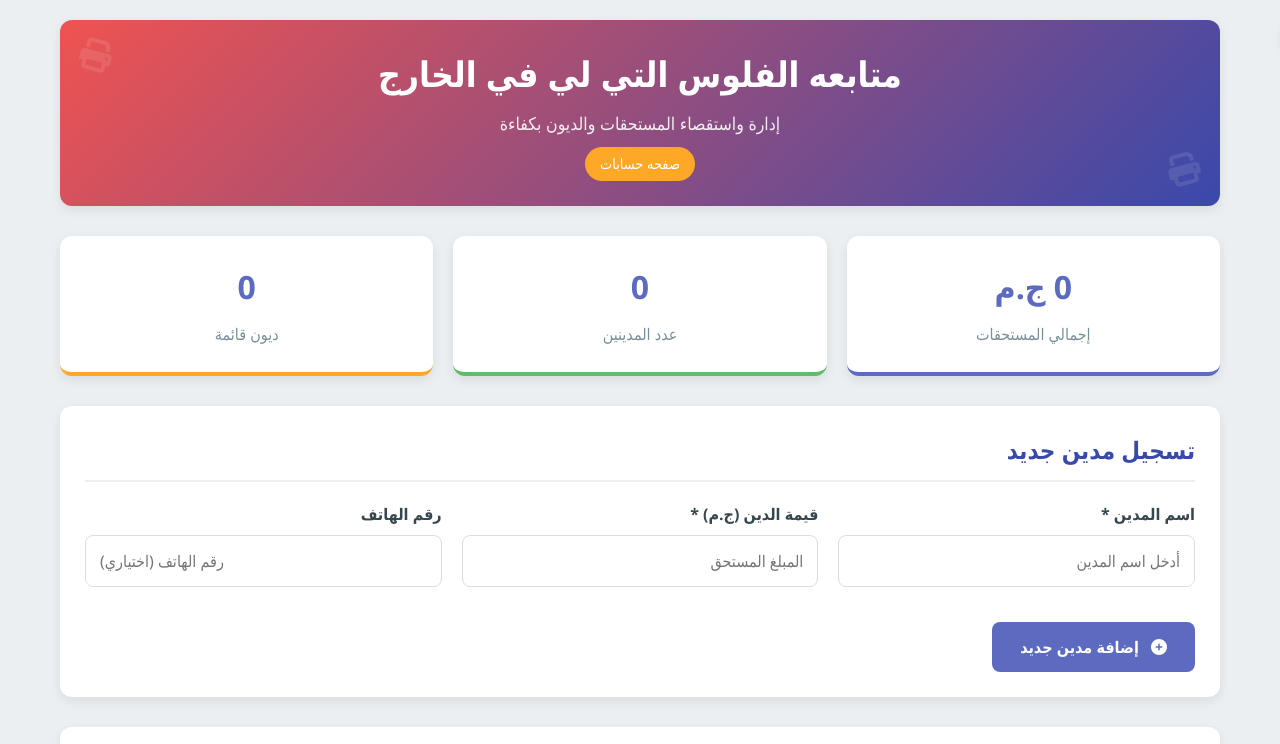
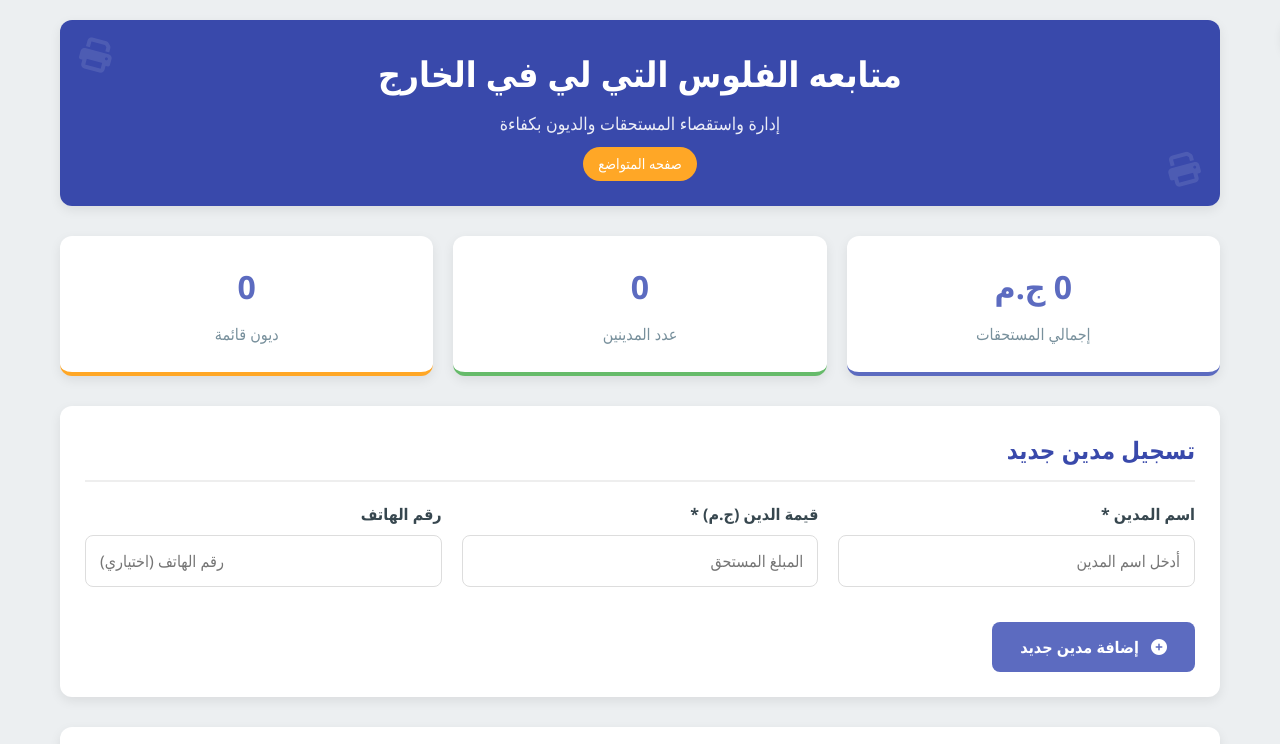
Before and after one commit to omarosama50ga-boop/Accounts, a plain HTML site: page index.html in a window 1280 px wide. Shown: the top 744 px of the page. Drawn offline with Linux system fonts and the light colour scheme.

Commit message:
Add files via upload

```diff
--- a/index.html
+++ b/index.html
@@ -12,7 +12,7 @@
         <header>
             <h1>متابعه الفلوس التي لي في الخارج</h1>
             <p>إدارة واستقصاء المستحقات والديون بكفاءة</p>
-            <div class="printing-badge">صفحه حسابات</div>
+            <div class="printing-badge">      صفحه المتواضع  </div>
         </header>
 
         <div class="stats-container">
--- a/style.css
+++ b/style.css
@@ -38,7 +38,7 @@
             text-align: center;
             margin-bottom: 30px;
             padding: 25px 0;
-            background: linear-gradient(135deg, var(--danger) 0%, var(--secondary) 100%);
+            background: linear-gradient(135deg, var(--secondary) 0%, var(--secondary) 100%);
             color: white;
             border-radius: 12px;
             box-shadow: var(--card-shadow);
```
